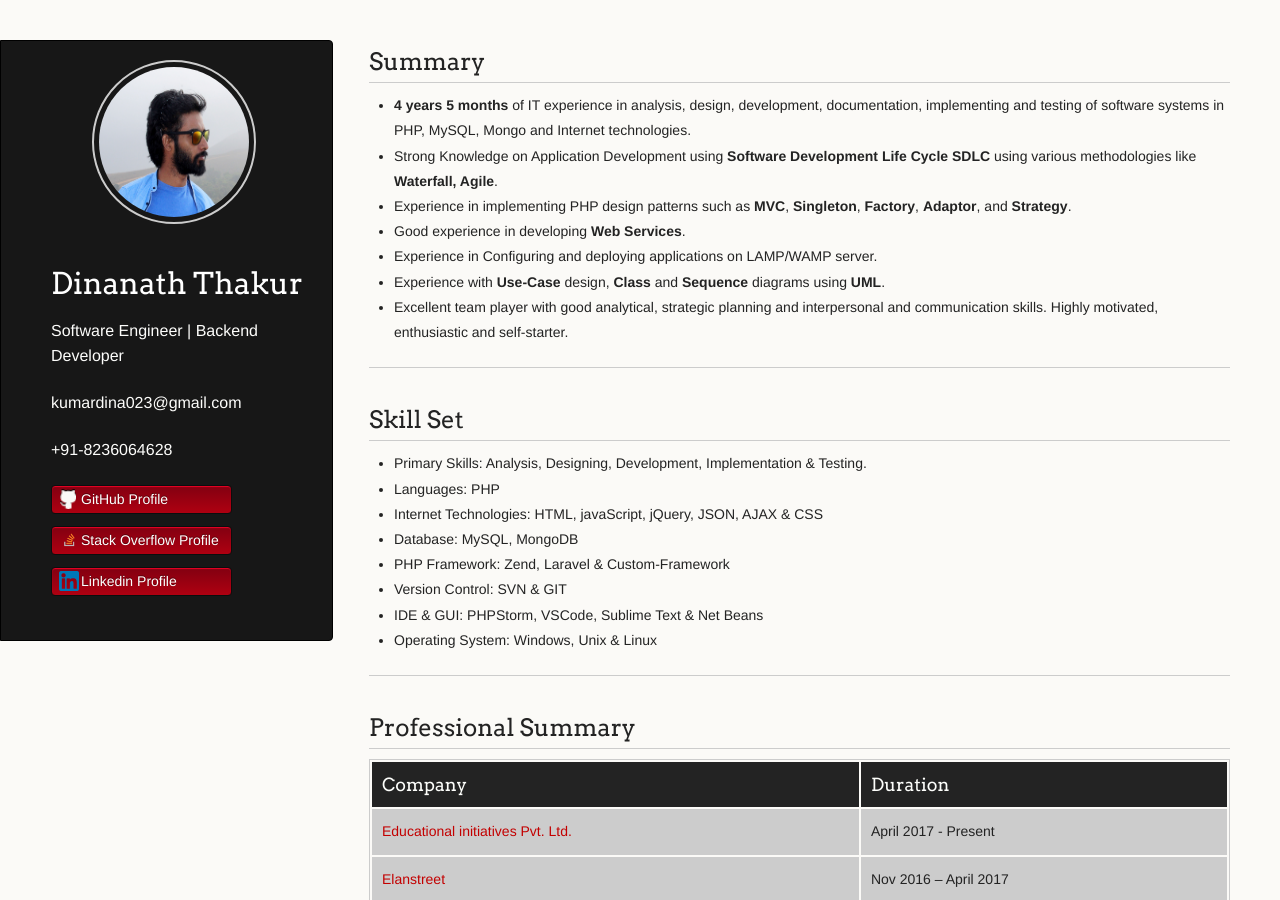
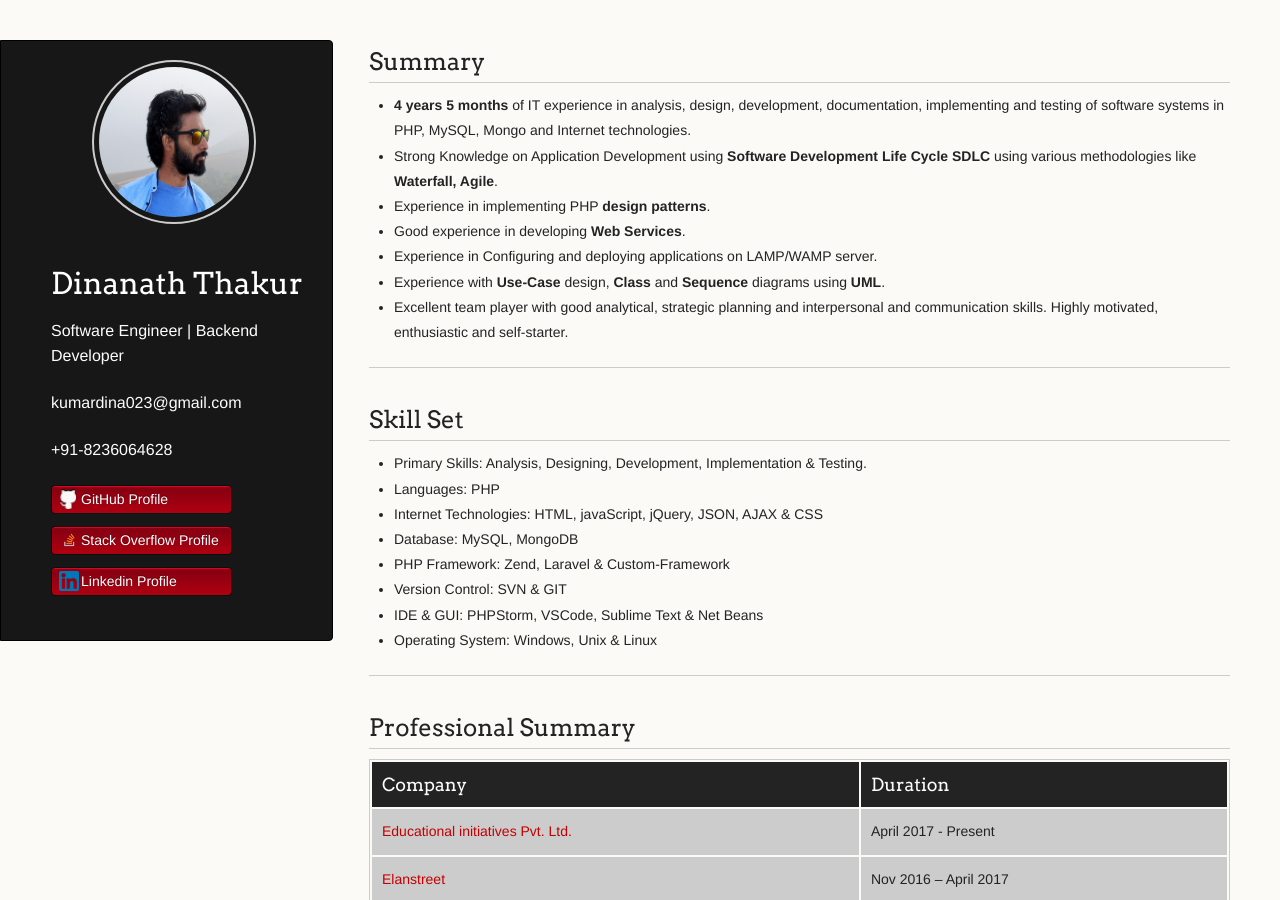
Before and after one commit to DinanathThakur/dinanaththakur.github.io, a Jekyll site: the page built from index.md, in a window 1280 px wide and 900 px high. Built offline with Jekyll 4.4.1, drawn with Linux system fonts in a browser that asks for light colours; our own code applies the rules of GitHub Pages for plain Markdown files.

Commit message:
updated content

```diff
--- a/index.md
+++ b/index.md
@@ -5,7 +5,7 @@ layout: default
 ## Summary
 *   **4 years 5 months** of IT experience in analysis, design, development, documentation, implementing and testing of software systems in PHP, MySQL, Mongo and Internet technologies.
 *	Strong Knowledge on Application Development using **Software Development Life Cycle SDLC** using various methodologies like **Waterfall, Agile**.
-*	Experience in implementing PHP design patterns such as **MVC**, **Singleton**, **Factory**, **Adaptor**, and **Strategy**.
+*	Experience in implementing PHP **design patterns**.
 *	Good experience in developing **Web Services**.
 *	Experience in Configuring and deploying applications on LAMP/WAMP server.
 *	Experience with **Use-Case** design, **Class** and **Sequence** diagrams using **UML**.
```
Also changed, not shown: README.md.
